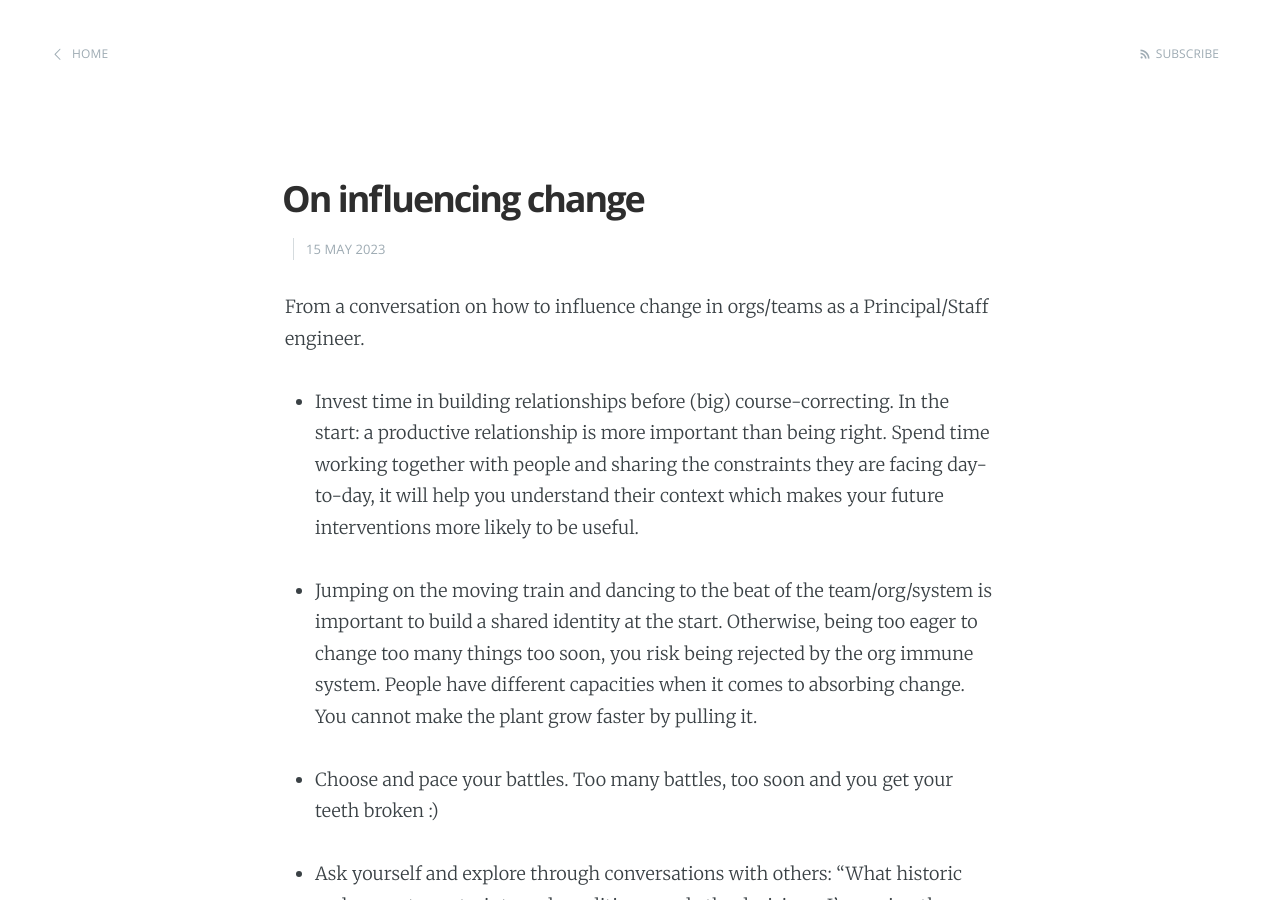
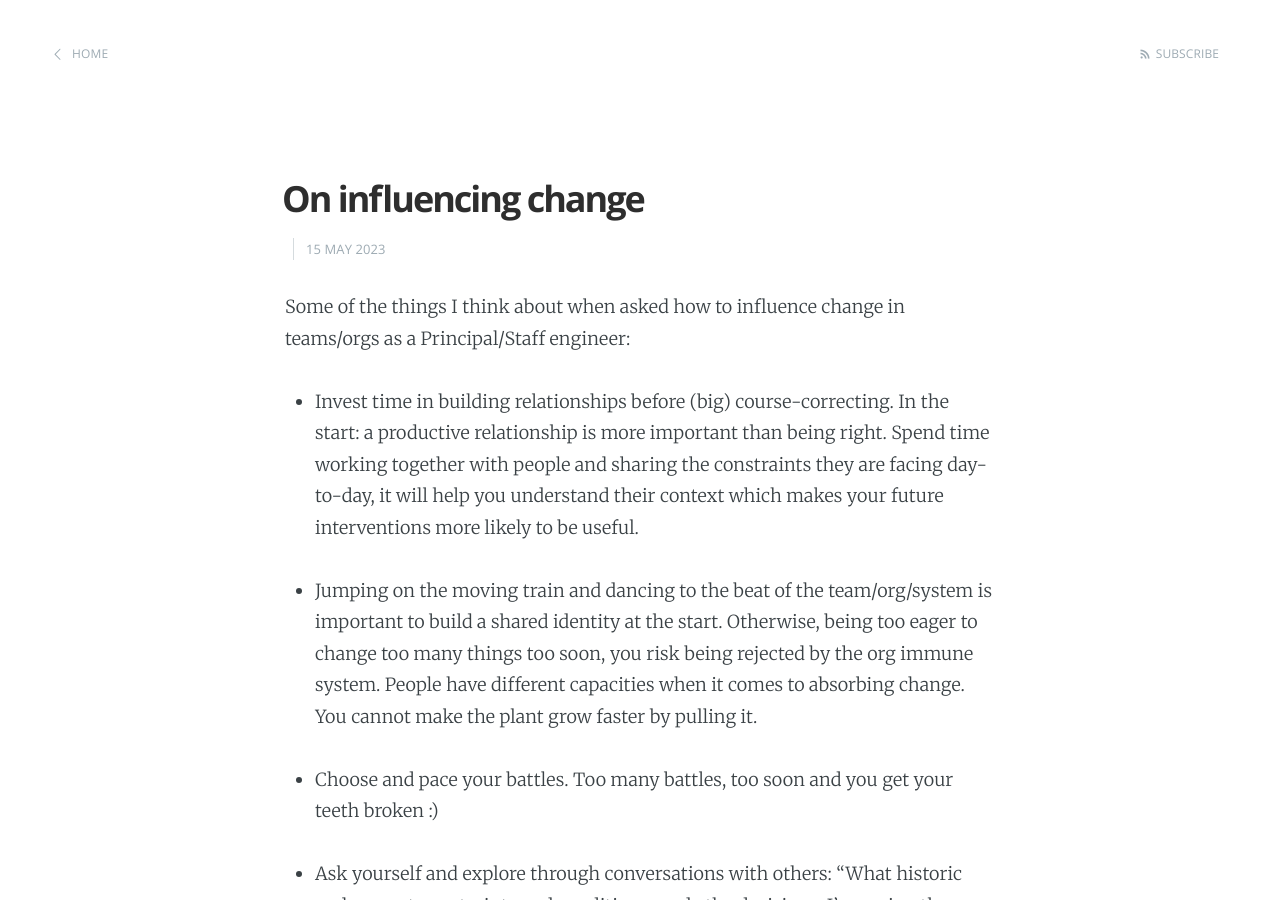
Before and after one commit to dragan-stepanovic/dragan-stepanovic.github.io, a Jekyll site: the page built from _posts/2023-05-15-on-influencing-change.md, in a window 1280 px wide and 900 px high. Built offline with Jekyll 4.4.1, drawn with Linux system fonts in a browser that asks for light colours; our own code applies the rules of GitHub Pages for plain Markdown files; comment, search, counter and statistics services are not loaded.

Commit message:
Update 2023-05-15-on-influencing-change.md

```diff
--- a/_posts/2023-05-15-on-influencing-change.md
+++ b/_posts/2023-05-15-on-influencing-change.md
@@ -1,7 +1,7 @@
 ---
 title: On influencing change
 ---
-From a conversation on how to influence change in orgs/teams as a Principal/Staff engineer.
+Some of the things I think about when asked how to influence change in teams/orgs as a Principal/Staff engineer:
 
 - Invest time in building relationships before (big) course-correcting. In the start: a productive relationship is more important than being right. Spend time working together with people and sharing the constraints they are facing day-to-day, it will help you understand their context which makes your future interventions more likely to be useful.
 
```
